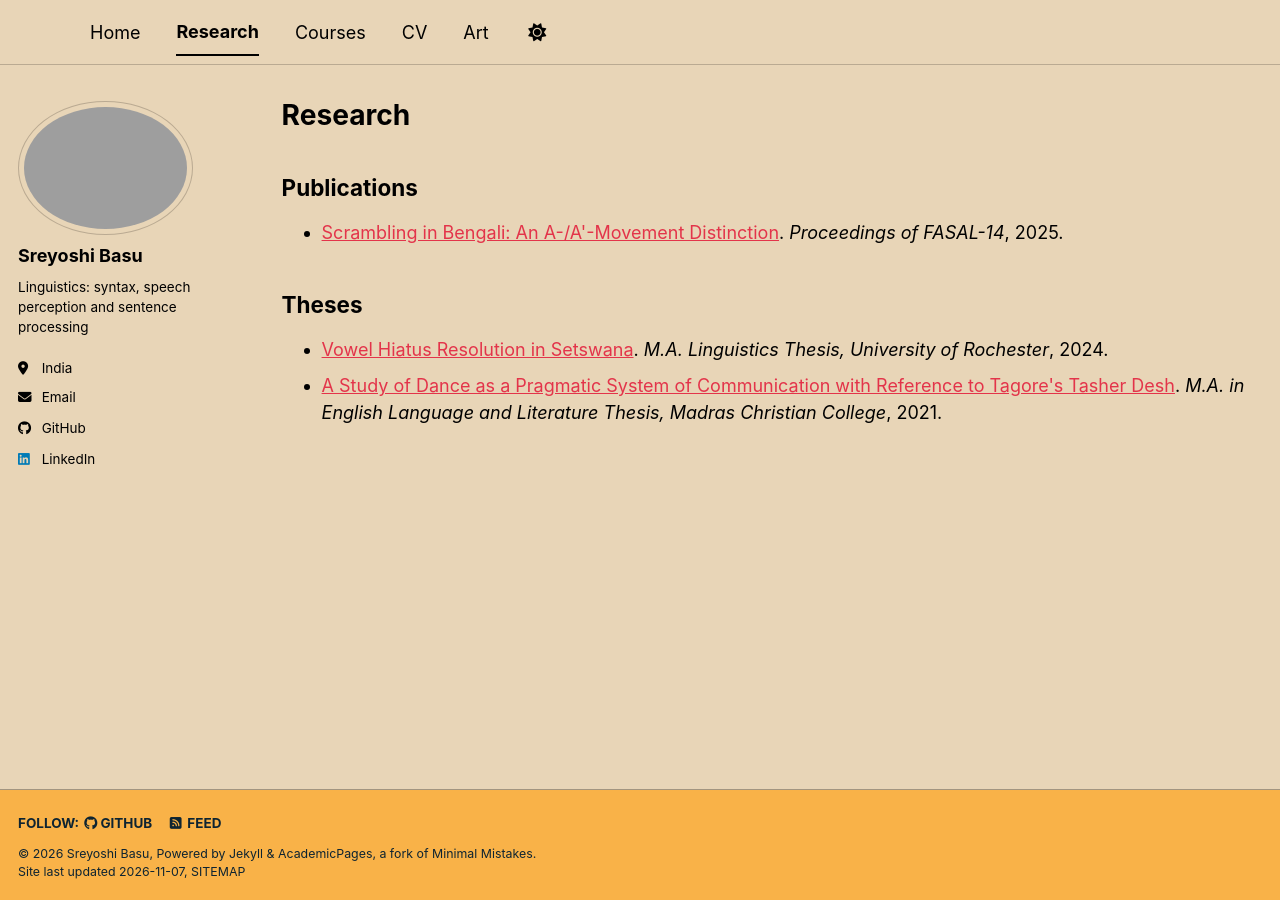
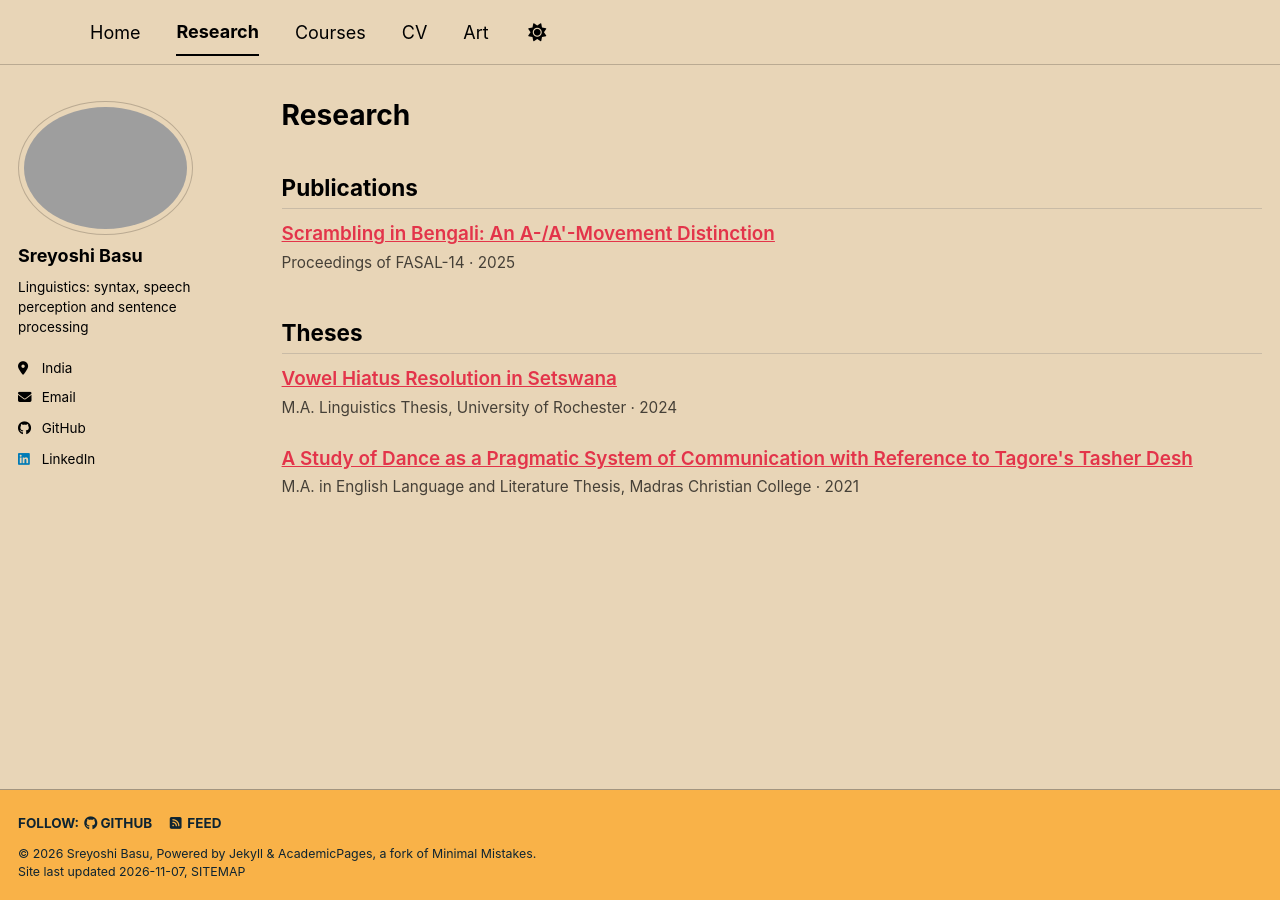
Before and after one commit to sreyoshi-basu/sreyoshi-basu.github.io, a Jekyll site: the page built from _pages/publications.html, in a window 1280 px wide. Built offline with Jekyll 4.4.1, drawn with Linux system fonts in a browser that asks for light colours; a script bundle is joined from its source files by our own code; a style sheet for code colours, icons or effects is not loaded.

Commit message:
Update publications.html

```diff
--- a/_pages/publications.html
+++ b/_pages/publications.html
@@ -5,26 +5,25 @@ permalink: /publications/
 author_profile: true
 ---
 
-<h2>Publications</h2>
-<ul>
-{% for post in site.publications reversed %}
-  {% unless post.category == 'theses' %}
-  <li>
-    <a href="{{ post.paperurl }}" target="_blank">{{ post.title }}</a>.
-    <i>{{ post.venue }}</i>, {{ post.date | date: "%Y" }}.
-  </li>
-  {% endunless %}
+<style>
+  .pub { margin: 0 0 1.4em 0; }
+  .pub-title { font-size: 1.05em; font-weight: 600; text-decoration: none; }
+  .pub-title:hover { text-decoration: underline; }
+  .pub-meta { font-size: 0.85em; opacity: 0.7; margin-top: 0.2em; }
+  .pub-section { margin-top: 2em; padding-bottom: 0.3em; border-bottom: 1px solid rgba(128,128,128,0.3); }
+</style>
+
+{% assign sections = "Publications,Theses" | split: "," %}
+{% for s in sections %}
+  <h2 class="pub-section">{{ s }}</h2>
+  {% for post in site.publications reversed %}
+    {% assign is_thesis = false %}
+    {% if post.category == 'theses' %}{% assign is_thesis = true %}{% endif %}
+    {% if s == 'Theses' and is_thesis == false %}{% continue %}{% endif %}
+    {% if s == 'Publications' and is_thesis %}{% continue %}{% endif %}
+    <div class="pub">
+      <a class="pub-title" href="{{ post.paperurl }}" target="_blank">{{ post.title }}</a>
+      <div class="pub-meta">{{ post.venue }} · {{ post.date | date: "%Y" }}</div>
+    </div>
+  {% endfor %}
 {% endfor %}
-</ul>
-
-<h2>Theses</h2>
-<ul>
-{% for post in site.publications reversed %}
-  {% if post.category == 'theses' %}
-  <li>
-    <a href="{{ post.paperurl }}" target="_blank">{{ post.title }}</a>.
-    <i>{{ post.venue }}</i>, {{ post.date | date: "%Y" }}.
-  </li>
-  {% endif %}
-{% endfor %}
-</ul>
```
